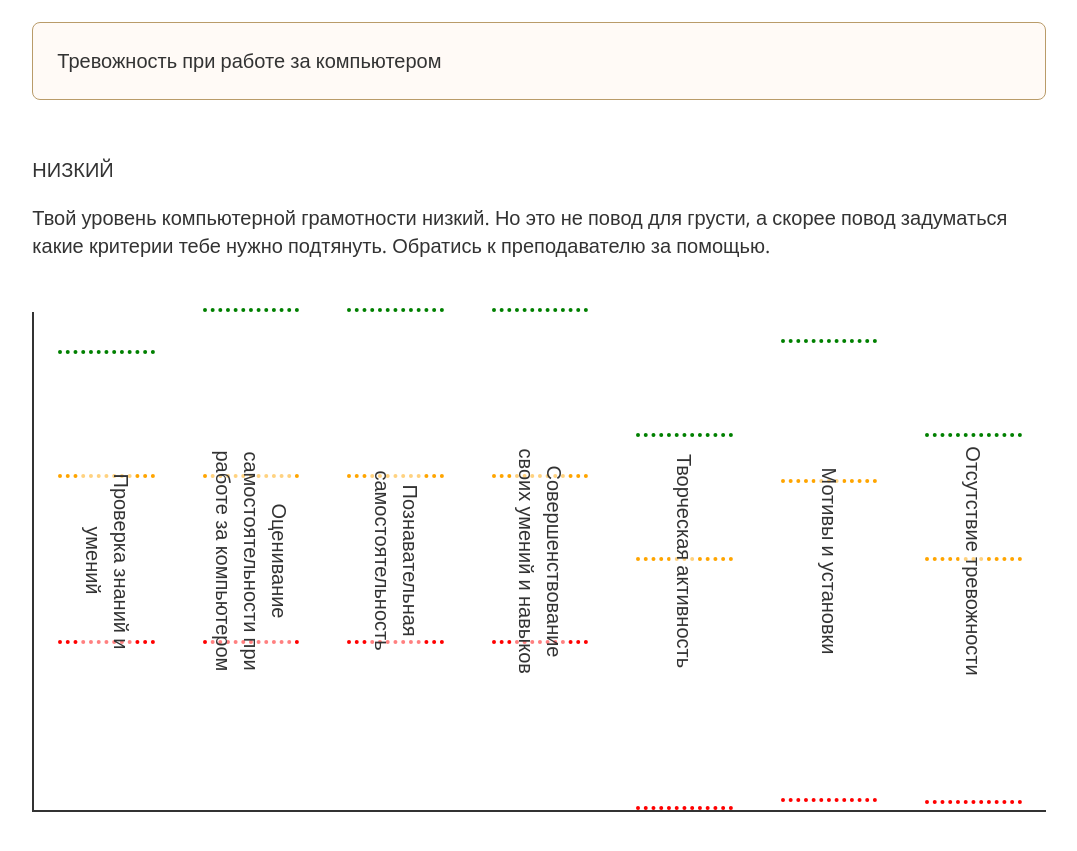
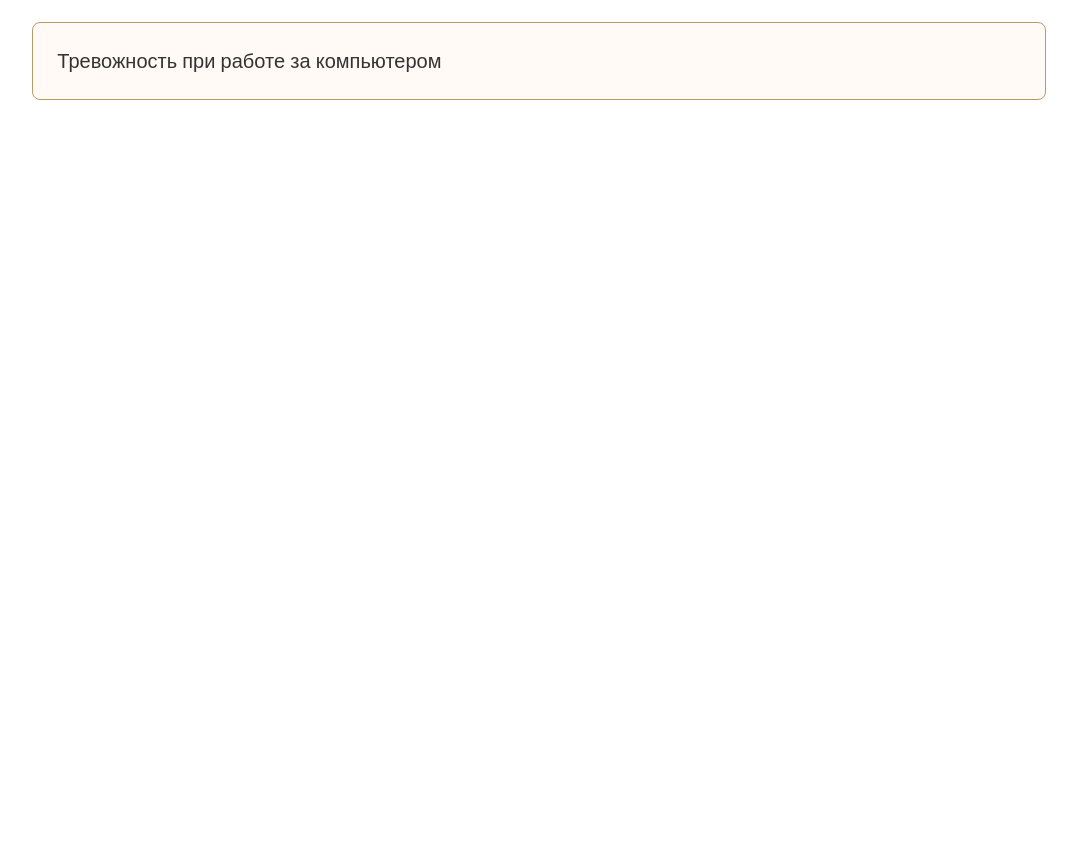
Before and after one commit to DenisDrozd/ira-project, an Angular app: page / in a window 1280 px wide. Shown: the part 747-1598 px from the top of the page, without its empty margins (101-1178 px from the left). After the commit the page ends 931 px from the top, so only its background shows below. Built offline with nearby package versions, Linux system fonts and the light colour scheme.

Commit message:
page-4: clear

```diff
--- a/src/app/body/body.component.html
+++ b/src/app/body/body.component.html
@@ -94,7 +94,7 @@
                     <!--</div>-->
                 </ng-template>
 
-                <div *ngIf="compeleAllTest || true"
+                <div *ngIf="compeleAllTest"
                      class="col_extrasmall-12 col_small-12 col_medium-12 col_large-12">
                     <ng-container *ngIf="sumPoints() >= 203">
                         <div class="graph-title">
```
